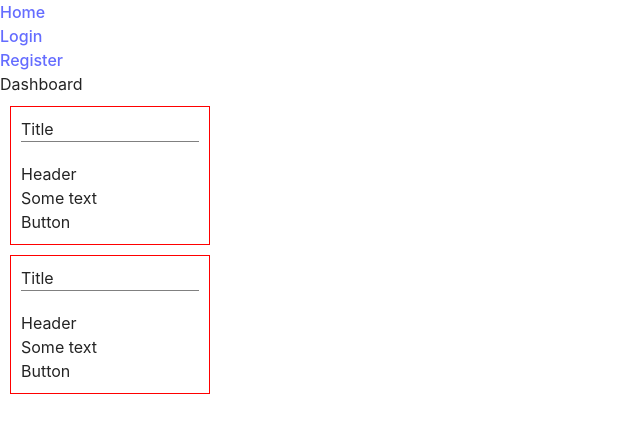
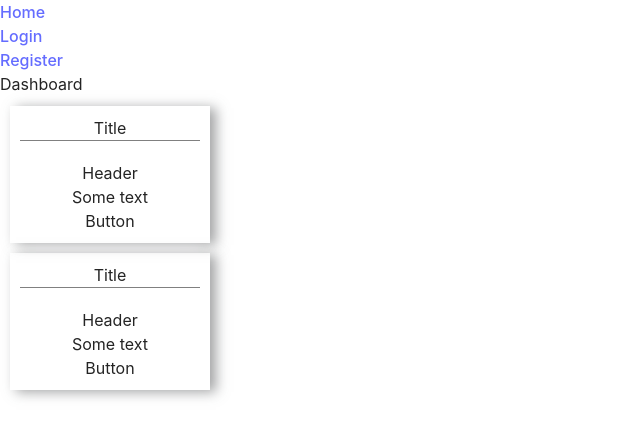
Before and after one commit to MikolekN/User-Behavior-Driven-Interface, a React (Vite) app in the folder frontend/: page /dashboard in a window 1280 px wide. Shown: the top 438 px of the page, without its empty margins (0-640 px from the left). Built offline with nearby package versions, Linux system fonts and the light colour scheme.

Commit message:
Added basic styles to the Tile component
The idea is to apply basic CSS to the Tile component (in this case, a border, box-shadow, and rounded edges). Additional styles will be created independently for specific Tiles

```diff
--- a/frontend/src/components/TestDetailsTile/TestDetailsTile.css
+++ b/frontend/src/components/TestDetailsTile/TestDetailsTile.css
@@ -1,4 +1,4 @@
 .tile {
-    border: red solid 1px;
     width: 200px;
+    text-align: center;
 }
--- a/frontend/src/components/TestDetailsTile/TestDetailsTile.tsx
+++ b/frontend/src/components/TestDetailsTile/TestDetailsTile.tsx
@@ -7,7 +7,7 @@ const TestDetailsTile = () => {
     <Tile title="Title">
       <h3>Header</h3>
       <p>Some text</p>
-      <button className="bg-white">Button</button>
+      <button className='py-3 px-4 bg-blue-600 hover:bg-blue-700 rounded-lg text-white font-semibold text-sm focus:outline-none focus:ring-2 focus:ring-blue-500 focus:ring-opacity-50'>Button</button>
     </Tile>
   );
 };
--- a/frontend/src/components/Tile/Tile.css
+++ b/frontend/src/components/Tile/Tile.css
@@ -1,11 +1,11 @@
 .tile {
-    border: black solid 1px;
+    box-shadow: rgba(89, 91, 94, 0.568) 6px 2px 12px 0px, rgba(255, 255, 255, 0.8) -6px -2px 16px 0px;
     margin: 10px;
     padding: 10px;
     width: 200px;
 }
 
-.tile-details {
+.tile-title {
     border-bottom: gray solid 1px;
     margin-bottom: 20px;
 }
--- a/frontend/src/components/Tile/Tile.tsx
+++ b/frontend/src/components/Tile/Tile.tsx
@@ -8,8 +8,8 @@ interface TileData {
 
 const Tile = ({ children, title }: TileData) => {
   return (
-    <div className="tile">
-      <div className="tile-details">
+    <div className="tile border-2 border-blue-600 border-opacity-20 max-w-sm rounded-lg overflow-hidden">
+      <div className="tile-title">
         <h2>{title}</h2>
       </div>
       {children}
```
